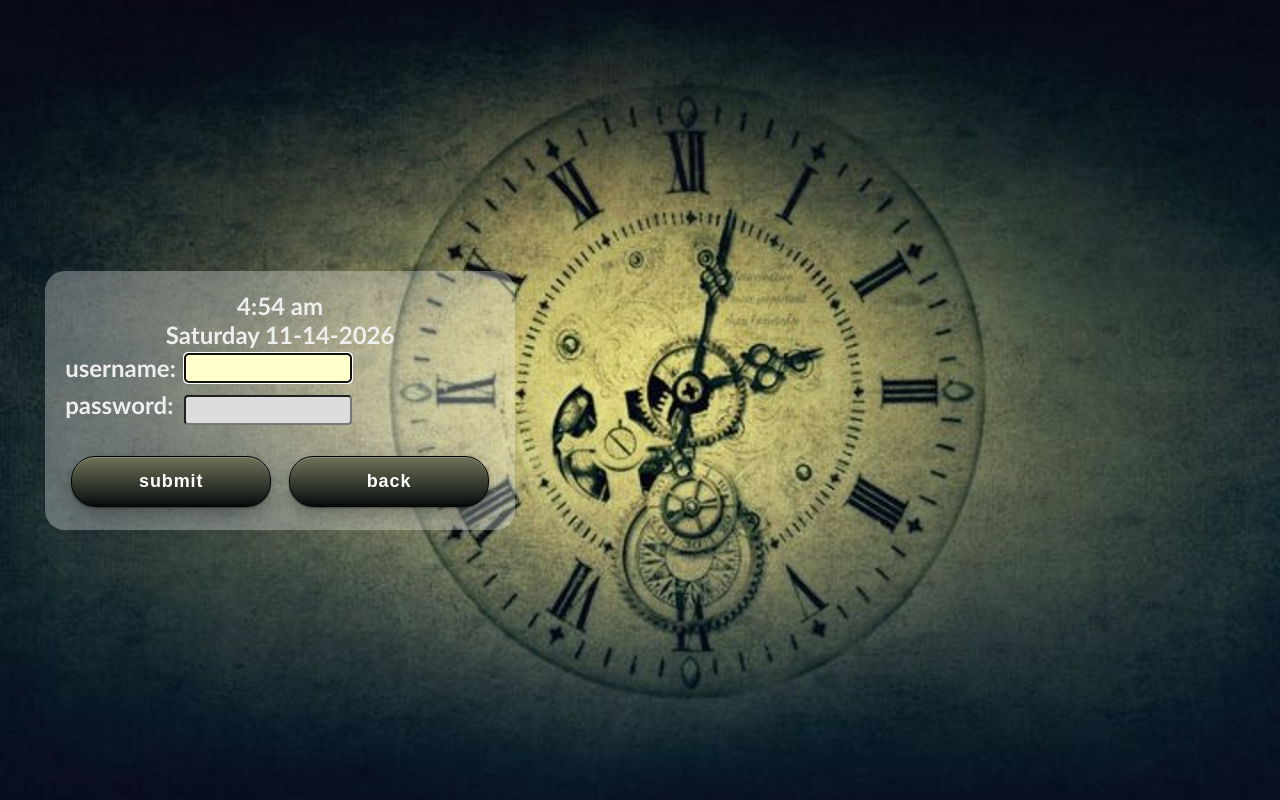
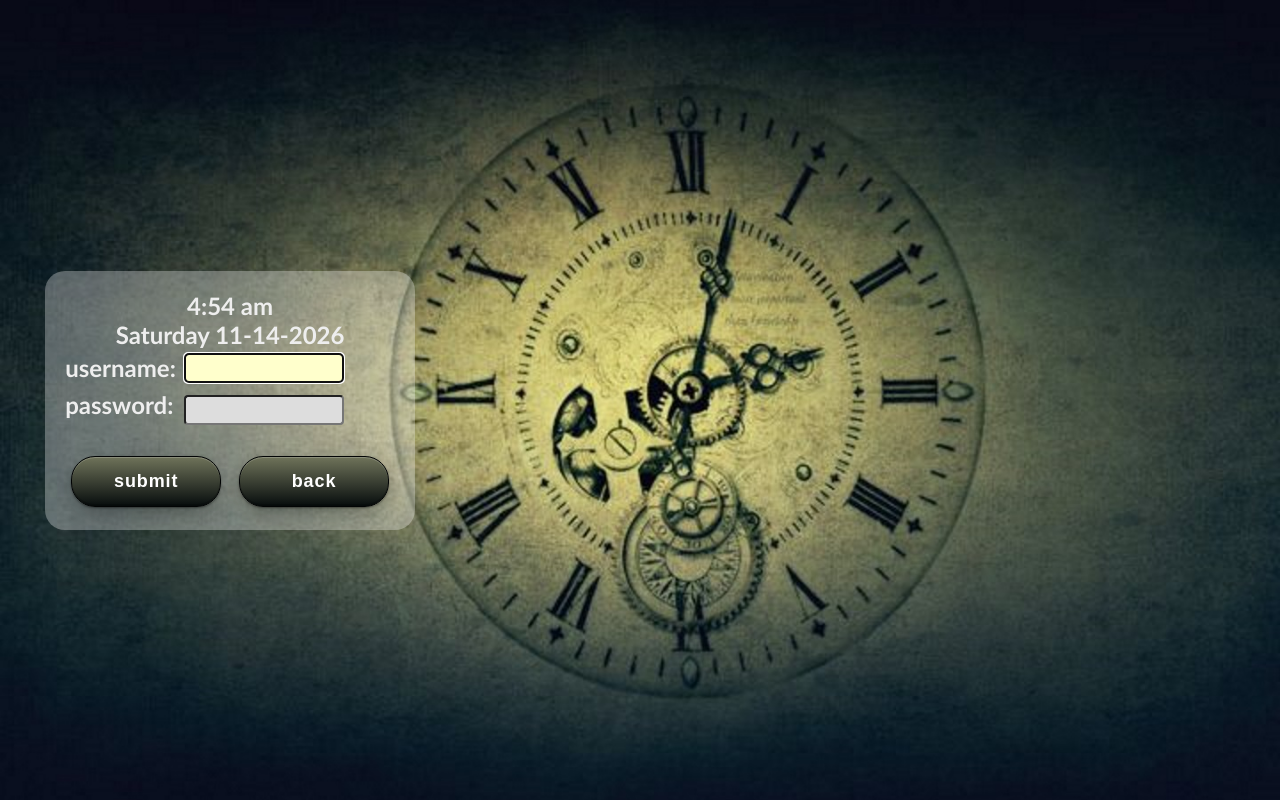
Before and after one commit to edpol/timeclock, a PHP site: page /admin/login.php in a window 1280 px wide. Run offline with PHP 8.4, Linux system fonts and the light colour scheme; some libraries are stand-ins or nearby versions.

Commit message:
Added analog clock

```diff
--- a/public/admin/login.php
+++ b/public/admin/login.php
@@ -61,19 +61,19 @@
 						<?= showDate(); ?>
 					</div>
 					<div class="labels">
-                        <p><label for="focus">username:</label> </p>
+                        <p><label for="username">username:</label> </p>
                         <p><label for="password">password:</label> </p>
 					</div>
 					<div style="float:left;">
-						<input type="text"     name="username" value="" id="focus" autofocus /><br />
-						<input type="password" name="password" value="" id="password" /><br />
+						<input type="text"     name="username" value="" id="username" autocomplete="off" autofocus /><br />
+						<input type="password" name="password" value="" id="password" autocomplete="new-password" /><br />
 					</div>
 					<br class="clear" />
 
 					<!-- Buttons -->
 					<div class="centered-div" style="padding-top:20px;">
-                        <button class="admin_btn" type="submit" name="submit" value="submit">submit</button>
-                        <button class="admin_btn" type="submit" formaction="../index.php" formnovalidate>back</button>
+                        <button style="width:150px;" class="admin_btn login_btn" type="submit" name="submit" value="submit">submit</button>
+                        <a style="width:150px;" class="admin_btn login_btn" href="../index.php">back</a>
 					</div>
 					<?php if(!empty($message)) echo $message; ?>
 				</form>
--- a/public/cssfiles/buttons.css
+++ b/public/cssfiles/buttons.css
@@ -100,6 +100,7 @@
 .pink_btn { width:240px; }
 .edit_btn { min-width:140px; }
 .admin_btn { width:200px; }
+.admin_btn.login_btn { width:150px; display:inline-block; box-sizing:border-box; text-align:center; }
 
 .del_btn {
     min-width:36px;
--- /dev/null
+++ b/public/cssfiles/clock.css
@@ -0,0 +1,81 @@
+/* Layout idea: one centered stage, analog face above a digital readout below. */
+:root {
+    --bg: #eef0f2;
+    --surface: #fbfbfc;
+    --ink: #1b2430;
+    --muted: #6b7684;
+    --accent: #d2452b;
+    --line: #d5d9de;
+    --font-display: Arial, "Helvetica Neue", Helvetica, sans-serif;
+    --font-mono: Arial, "Helvetica Neue", Helvetica, sans-serif;
+    color-scheme: light;
+}
+@media (prefers-color-scheme: dark) {
+    :root:not([data-theme="light"]) {
+        --bg: #12171d;
+        --surface: #1b222b;
+        --ink: #e8ecf0;
+        --muted: #8f9aa8;
+        --accent: #ff7a5c;
+        --line: #2f3945;
+        color-scheme: dark;
+    }
+}
+:root[data-theme="dark"] {
+    --bg: #12171d;
+    --surface: #1b222b;
+    --ink: #e8ecf0;
+    --muted: #8f9aa8;
+    --accent: #ff7a5c;
+    --line: #2f3945;
+    color-scheme: dark;
+}
+
+* { box-sizing: border-box; }
+html, body { height: 100%; margin: 0; }
+body {
+    background: var(--bg);
+    color: var(--ink);
+    font-family: var(--font-mono);
+    display: flex;
+    align-items: center;
+    justify-content: center;
+    padding: 24px 16px;
+}
+main {
+    width: 100%;
+    max-width: 420px;
+    display: flex;
+    flex-direction: column;
+    align-items: center;
+    gap: 28px;
+}
+.face {
+    width: min(100%, 200px);
+    aspect-ratio: 1;
+    background: var(--surface);
+    border: 1px solid var(--line);
+    border-radius: 50%;
+    box-shadow: 0 12px 32px rgba(0, 0, 0, 0.10);
+}
+.face svg { width: 100%; height: 100%; display: block; }
+.tick { stroke: var(--muted); stroke-width: 1; }
+.tick.major { stroke: var(--ink); stroke-width: 2.5; }
+.num { fill: var(--ink); font-family: var(--font-display); font-size: 17px; text-anchor: middle; dominant-baseline: central; }
+.hand { stroke-linecap: round; }
+.hand.hour, .hand.minute { stroke: var(--ink); }
+.hand.second { stroke: var(--accent); stroke-width: 1.6; }
+.hub { fill: var(--accent); }
+
+.readout { text-align: center; display: flex; flex-direction: column; gap: 6px; }
+.time {
+    font-family: var(--font-display);
+    font-weight: 600;
+    font-size: clamp(2.4rem, 12vw, 3.4rem);
+    letter-spacing: 0.01em;
+    font-variant-numeric: tabular-nums;
+    line-height: 1.1;
+}
+.time .ampm { font-family: var(--font-mono); font-size: 0.35em; color: var(--muted); margin-left: 0.4em; letter-spacing: 0.08em; }
+.date { color: var(--muted); font-size: 0.95rem; text-wrap: balance; }
+.zone { color: var(--muted); font-size: 0.78rem; letter-spacing: 0.06em; text-transform: uppercase; }
--- a/public/index.php
+++ b/public/index.php
@@ -44,8 +44,7 @@
         <?= $display; ?>
         <div class="bluebox">
             <div class="centered-div" style="margin-bottom:6px;">
-					<span id="time"></span><br />
-					<?= showDate(); ?>
+                <?php include("clock.php"); ?>
             </div>
             <form id="form1" action="find_id.php" autocomplete="off" method="post" data-enter-submit>
                 <!-- doesn't need a submit button, just press return -->
--- /dev/null
+++ b/public/jsfiles/clock.js
@@ -0,0 +1,64 @@
+(function () {
+    var NS = "http://www.w3.org/2000/svg";
+    var ticks = document.getElementById("ticks");
+    var nums = document.getElementById("nums");
+
+    for (var i = 0; i < 60; i++) {
+        var a = i * 6 * Math.PI / 180;
+        var major = i % 5 === 0;
+        var r1 = major ? 80 : 86, r2 = 92;
+        var l = document.createElementNS(NS, "line");
+        l.setAttribute("x1", (Math.sin(a) * r1).toFixed(2));
+        l.setAttribute("y1", (-Math.cos(a) * r1).toFixed(2));
+        l.setAttribute("x2", (Math.sin(a) * r2).toFixed(2));
+        l.setAttribute("y2", (-Math.cos(a) * r2).toFixed(2));
+        l.setAttribute("class", "tick" + (major ? " major" : ""));
+        ticks.appendChild(l);
+    }
+    for (var h = 1; h <= 12; h++) {
+        var b = h * 30 * Math.PI / 180;
+        var t = document.createElementNS(NS, "text");
+        t.setAttribute("x", (Math.sin(b) * 64).toFixed(2));
+        t.setAttribute("y", (-Math.cos(b) * 64).toFixed(2));
+        t.setAttribute("class", "num");
+        t.textContent = h;
+        nums.appendChild(t);
+    }
+
+    var hh = document.getElementById("hh");
+    var mh = document.getElementById("mh");
+    var sh = document.getElementById("sh");
+    var timeEl = document.getElementById("time");
+    var dateEl = document.getElementById("date");
+    var zoneEl = document.getElementById("zone");
+
+    var use24 = false, showSec = true;
+    function pad(n) { return n < 10 ? "0" + n : "" + n; }
+
+    var tz = "";
+    try { tz = Intl.DateTimeFormat().resolvedOptions().timeZone || ""; } catch (e) {}
+    zoneEl.textContent = tz.replace(/_/g, " ");
+
+    function tick() {
+        var d = new Date();
+        var ms = d.getMilliseconds();
+        var s = d.getSeconds() + ms / 1000;
+        var m = d.getMinutes() + s / 60;
+        var h = (d.getHours() % 12) + m / 60;
+
+        hh.setAttribute("transform", "rotate(" + (h * 30) + ")");
+        mh.setAttribute("transform", "rotate(" + (m * 6) + ")");
+        sh.setAttribute("transform", "rotate(" + (s * 6) + ")");
+
+        var H = d.getHours();
+        var suffix = "";
+        if (!use24) { suffix = H >= 12 ? "PM" : "AM"; H = H % 12 || 12; }
+        var txt = (use24 ? pad(H) : H) + ":" + pad(d.getMinutes()) + (showSec ? ":" + pad(d.getSeconds()) : "");
+        timeEl.innerHTML = txt + (suffix ? '<span class="ampm">' + suffix + "</span>" : "");
+
+        dateEl.textContent = d.toLocaleDateString(undefined, { weekday: "long", year: "numeric", month: "long", day: "numeric" });
+        requestAnimationFrame(tick);
+    }
+
+    requestAnimationFrame(tick);
+})();
--- a/views/footer.php
+++ b/views/footer.php
@@ -2,4 +2,5 @@
 	<footer>
     </footer>
 <?php global $host_public; ?>
-<script type="text/javascript" src="<?= $host_public . '/mysrc.js'; ?>"></script>
+<script type="text/javascript" src="<?= $host_public . '/jsfiles/mysrc.js'; ?>"></script>
+<script type="text/javascript" src="<?= $host_public . '/jsfiles/clock.js'; ?>"></script>
--- a/views/header.php
+++ b/views/header.php
@@ -8,6 +8,7 @@
 	<link rel="shortcut icon" href=<?= "'$host_public/images/index.ico'"; ?> type="image/x-icon"  />
 	<link rel="stylesheet" type="text/css" href=<?= "'$host_public/cssfiles/styles.css'";  ?> />
     <link rel="stylesheet" type="text/css" href=<?= "'$host_public/cssfiles/buttons.css'"; ?> />
+    <link rel="stylesheet" type="text/css" href=<?= "'$host_public/cssfiles/clock.css'"; ?> />
     <link rel="stylesheet" type="text/css" href=<?= "'$host_public/cssfiles/popup.css'";   ?> />
 	<link rel="stylesheet" href="//code.jquery.com/ui/1.11.4/themes/smoothness/jquery-ui.css">
 	<script src="//code.jquery.com/jquery-1.10.2.js" type="application/javascript"></script>
```
Also changed, not shown: public/clock.php (added, +19 -0 lines), public/jsfiles/mysrc.js (renamed from public/mysrc.js). Lines whose indentation alone changed are shown as unchanged.
